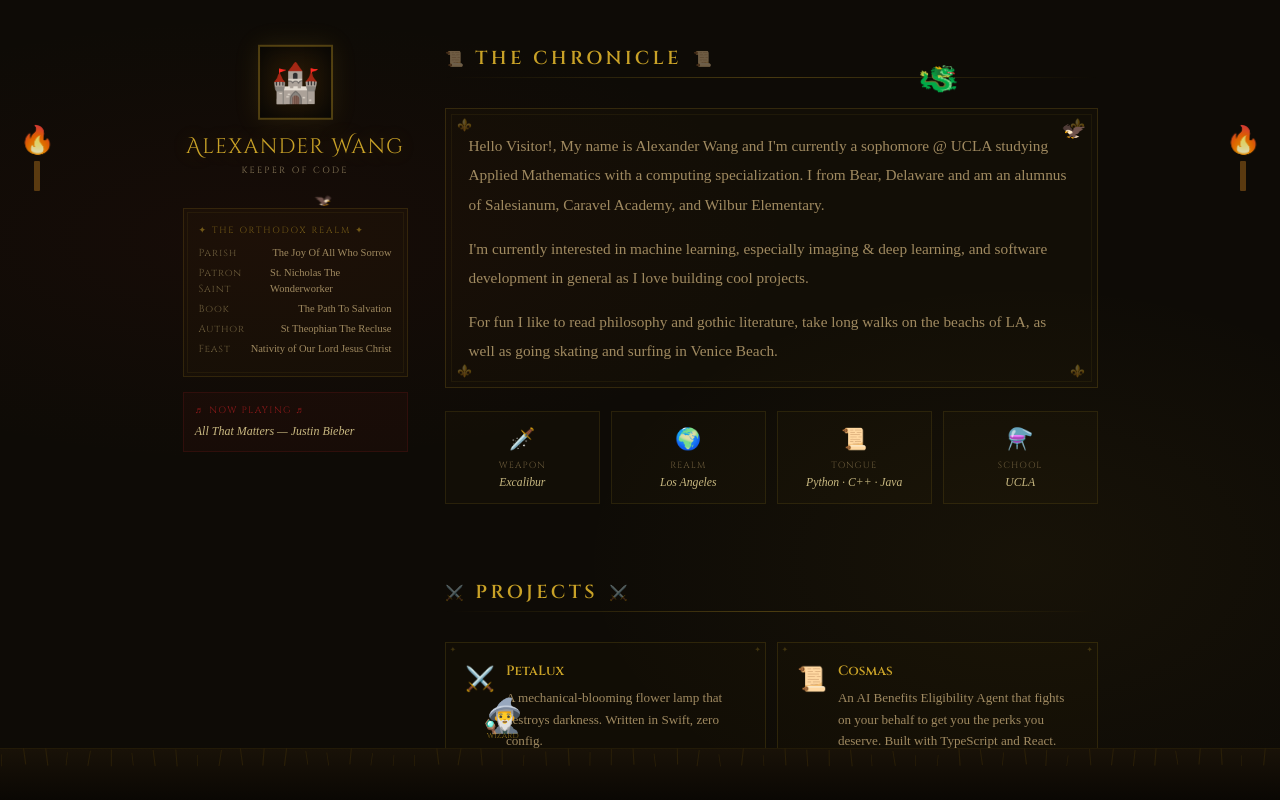
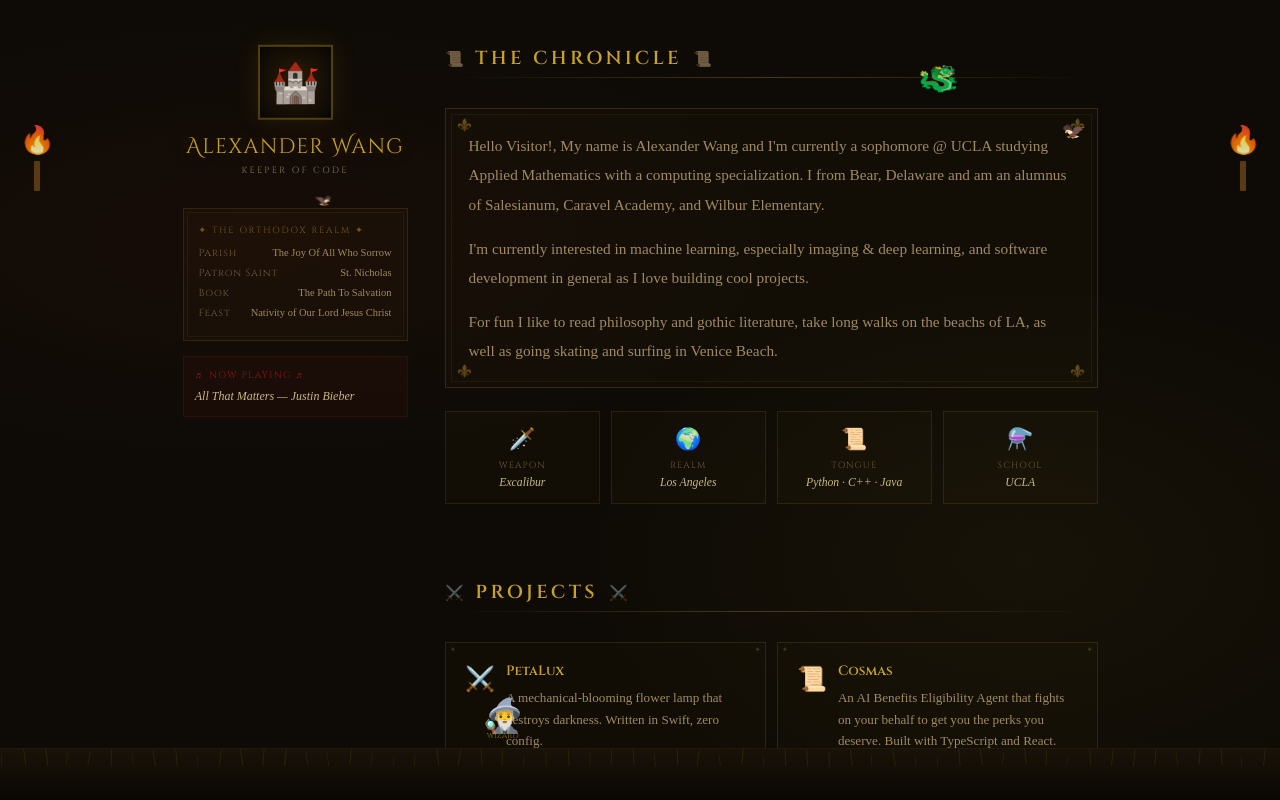
Before and after one commit to AlexNicholasWang/Personal-Website, a React (Vite) app: page / in a window 1280 px wide. Shown: the top 800 px of the page. Built offline with nearby package versions, Linux system fonts and the light colour scheme; a web font is replaced by a local one.

Commit message:
new changes

```diff
--- a/src/app/App.tsx
+++ b/src/app/App.tsx
@@ -497,9 +497,8 @@ export default function App() {
                 </p>
                 {[
                   { label: "Parish", value: "The Joy Of All Who Sorrow" },
-                  { label: "Patron Saint", value: "St. Nicholas The Wonderworker" },
+                  { label: "Patron Saint", value: "St. Nicholas" },
                   { label: "Book", value: "The Path To Salvation" },
-                  { label: "Author", value: "St Theophian The Recluse" },
                   { label: "Feast", value: "Nativity of Our Lord Jesus Christ" },
                 ].map(({ label, value }) => (
                   <div key={label} className="flex justify-between items-baseline mb-1">
```
